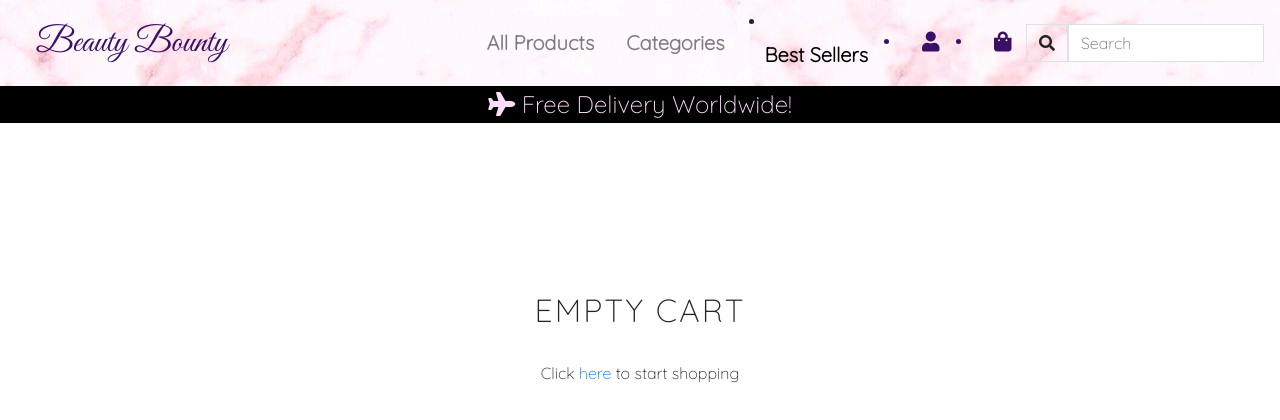
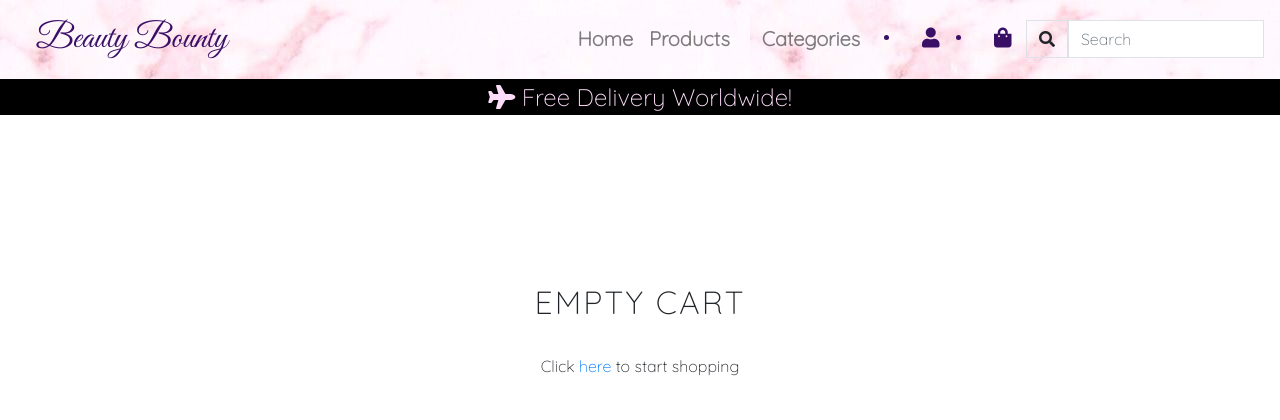
Before and after one commit to Vasileia-Apostolou/Beauty_Bounty, a Django app: page /cart in a window 1280 px wide. Shown: the top 420 px of the page. Run offline with Django 3.2, Linux system fonts and the light colour scheme; data that the repository does not hold is empty; some libraries are stand-ins or nearby versions.

Commit message:
Change navbar elements and add home element

```diff
--- a/store/templates/store/navbar.html
+++ b/store/templates/store/navbar.html
@@ -9,16 +9,13 @@
             <div class="collapse navbar-collapse" id="navbarSupportedContent">
 
                 <ul class="navbar-nav ml-auto">
-
-                    <li class="nav-item dropdown"><a class="nav-link" href="{% url 'all_products' %}">All Products</a></li>
+<li class="nav-item dropdown"><a class="nav-link" href="{% url 'home' %}">Home</a></li>
+                    <li class="nav-item dropdown"><a class="nav-link" href="{% url 'all_products' %}">Products</a></li>
             <li class="nav-item dropdown"><a class="nav-link px-4" href="" data-toggle="dropdown">Categories</a>
                 {% for category in links %}
                 <div class="dropdown-content dropdown-menu">
                     <a class="dropdown-item" href="{{category.category_url}}">{{category.name}}</a>{% endfor %}
                 </div>
-            </li>
-
-            <li class="nav-item"><a class="nav-link px-3" href="" data-toggle="dropdown">Best Sellers</a>
             </li>
             <div class="navbar-icons ml-auto">
                 {% if request.user.is_authenticated and request.user.first_name %}
```
